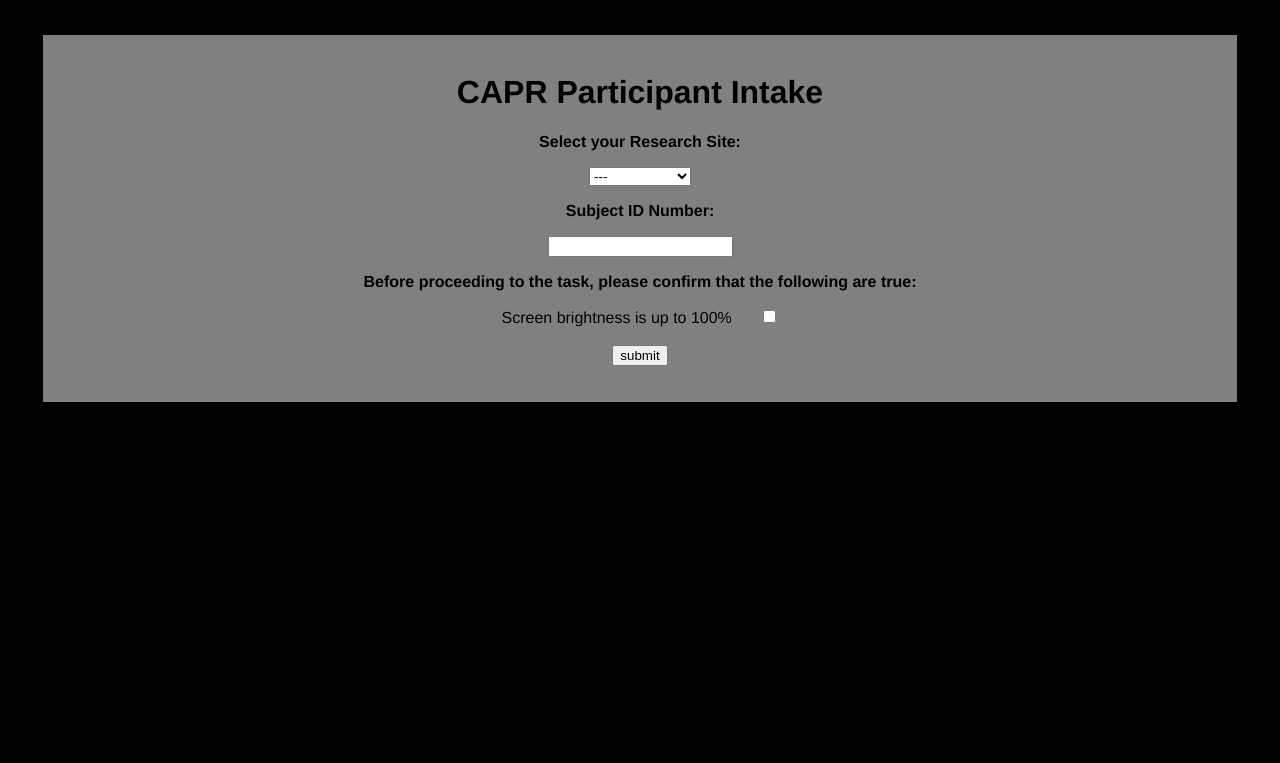
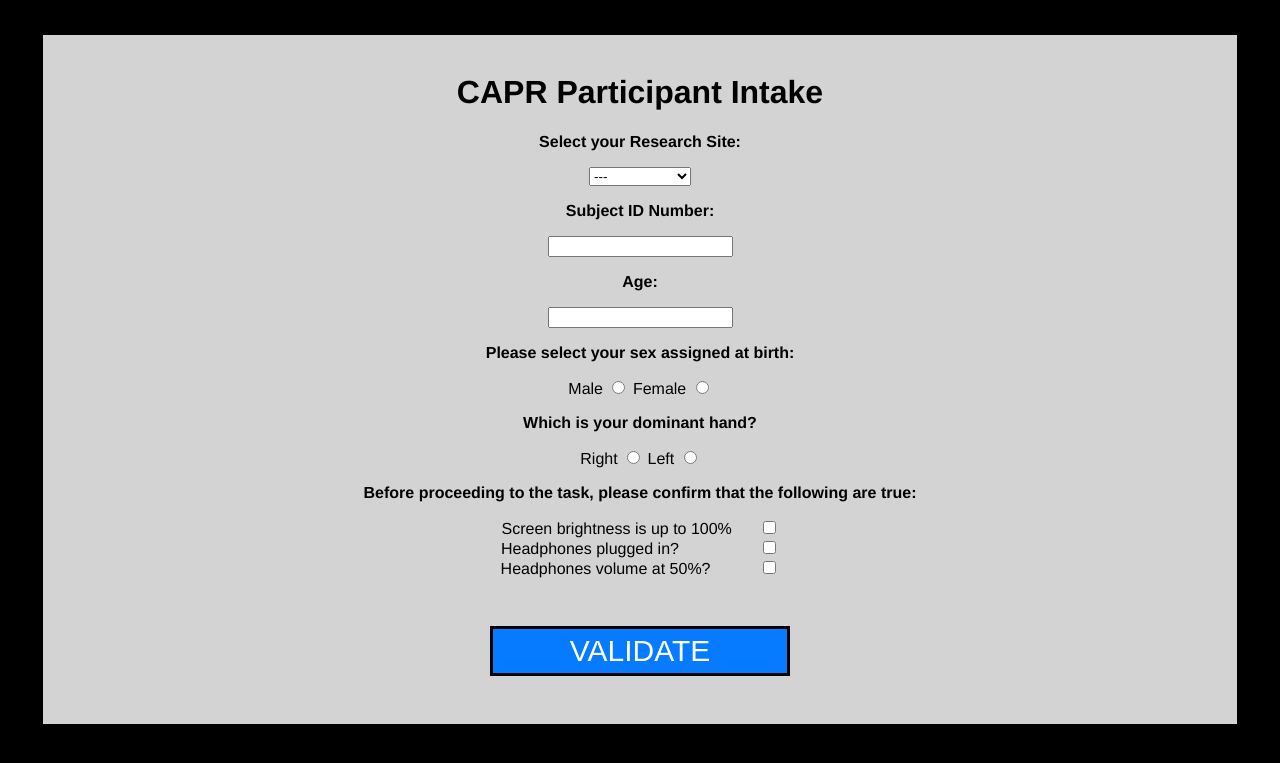
Before and after one commit to belieflab/hedonicReactivity, a PHP site: page / in a window 1280 px wide. Shown: the top 763 px of the page. Run offline with PHP 8.4, Linux system fonts and the light colour scheme; data that the repository does not hold is empty; some libraries are stand-ins or nearby versions.

Commit message:
updated nda defs

```diff
--- a/css/style.css
+++ b/css/style.css
@@ -116,3 +116,13 @@ body {
   margin-right: auto;
   /* width: 50%; */
 }
+
+#submitButton {
+  background-color: #077bff; /* blue */
+  border: black solid 3px;
+  color: white;
+  font-size: 30px;
+  height: 50px;
+  margin: 30px auto;
+  width: 300px;
+}
--- a/db/validate.js
+++ b/db/validate.js
@@ -1,10 +1,19 @@
-// function to store subject number on submit
-let workerID;
+/* pass workerId variable */
+let workerId;
 
-// let handedness;
-// let antihandedness;
-// let EasyKey_uCase;
-// let HardKey_uCase;
+let handedness;
+let antihandedness;
+
+let ageAtAssessment;
+
+let sexAtBirth;
+
+let today = new Date();
+let dd = String(today.getDate()).padStart(2, '0');
+let mm = String(today.getMonth() + 1).padStart(2, '0'); //January is 0!
+let yyyy = today.getFullYear();
+today = mm + '/' + dd + '/' + yyyy;
+
 
 function validateIntake() {
     let intake = document.getElementById("intake");
@@ -17,32 +26,55 @@ function validateIntake() {
     }
   }
 
+function sexFinder() {
+    // document.getElementById("sex").value = sex;
+    if (document.getElementById("male").checked === true) {
+        sexAtBirth = "M";
+    } else if (document.getElementById("female").checked === true) {
+        sexAtBirth = "F";
+    }
+}
+
+function ageFinder() {
+    // document.getElementById("sex").value = sex;
+    if (document.getElementById("age").value !== '') {
+        let currentAge = document.getElementById("age").value;
+        ageAtAssessment = parseInt(currentAge);
+    } else {
+        alert("please enter your current age");
+
+    }
+}
+
+
+
 function submitIntake() {
     let subjectID = document.getElementById("subjectid").value;
-    // let rightHandedness = document.getElementById("rightHanded").checked;
-    // let leftHandedness = document.getElementById("leftHanded").checked;
     let siteID = document.getElementById("siteid");
+    let rightHandedness = document.getElementById("rightHanded").checked;
+    let leftHandedness = document.getElementById("leftHanded").checked;
 
-    // if(rightHandedness == true) {
-    //     handedness = "right";
-    // } else if(leftHandedness == true) {
-    //     handedness = "left"
-    // }
-
+    if(rightHandedness === true) {
+        handedness = "right";
+        antihandedness = "left";
+    } else if(leftHandedness === true) {
+        handedness = "left";
+        antihandedness = "right";
+    }
     switch(siteID.options[siteID.selectedIndex].value){
-        case "Yale":
+        case "Maryland":
             siteNumber = "10";
             break;
-        case "Georgia":
+        case "Northwestern":
             siteNumber = "20";
             break;
-        case "Northwestern":
+        case "Temple":
             siteNumber = "30";
             break;
-        case "Temple":
+        case "Georgia":
             siteNumber = "40";
             break;
-        case "Maryland":
+        case "Yale":
             siteNumber = "50";
             break;
         case "Emory":
@@ -52,16 +84,11 @@ function submitIntake() {
             siteNumber = "00";
     }
 
-    // if(siteID.options[siteID.selectedIndex].value == "Yale") {
-    //     siteNumber = "10"
-    // }
-
     if(subjectID == "") {
         alert("Please enter a valid subjectid")
     } else {
         alert("your subjectid is " + siteNumber + subjectID);
-        workerID = parseInt(siteNumber + subjectID);
+        workerId = parseInt(siteNumber + subjectID);
         validateIntake();
-        // checkHandedness();
     }
 }
--- a/exp/fn.js
+++ b/exp/fn.js
@@ -10,6 +10,6 @@ function startExperiment(){
         timeline: timeline,
         show_progress_bar: true,
         preload_images: [positive_stimuli, negative_stimuli, neutral_stimuli, pleasantLikert, unpleasantLikert, arousalLikert, pleasantResponse, unpleasantResponse, arousalResponse],
-        on_finish: function(){ saveData("hedonic-reactivity_" + workerID, jsPsych.data.get().csv()); }
+        on_finish: function(){ saveData("hedonic-reactivity_" + workerId, jsPsych.data.get().csv()); }
     });
 }
--- a/include/intake.php
+++ b/include/intake.php
@@ -1,116 +1,113 @@
-<div class="screening" style="background-color:gray; text-align:center; margin:35px; vertical-align:middle">
+<div class="screening" style="background-color:lightgray; text-align:center; margin:35px; vertical-align:middle">
+<br>
+<h1 style="text-align:center;">CAPR Participant Intake</h1>
+<!-- <input type="text" id="result"> -->
   <div id="intake">
-  <br>
-  <h1 style="text-align:center;">CAPR Participant Intake</h1>
-
-
     <p><b>Select your Research Site:</b></p>
-
     <select name="facility" id="siteid">
         <option value="">---</option>
-        <option value="Yale">Yale</option>
-        <option value="Georgia">Georgia</option>
+        <option value="Maryland">Maryland</option>
         <option value="Northwestern">Northwestern</option>
         <option value="Temple">Temple</option>
-        <option value="Maryland">Maryland</option>
-        <option value="Maryland">Emory</option>
+        <option value="Georgia">Georgia</option>
+        <option value="Yale">Yale</option>
+        <option value="Emory">Emory</option>
     </select>
     <label for="facility"></label>
-
     <!-- <form name="myForm" action="/action_page.php" onsubmit="return validateForm()" method="post">
     Name: <input type="text" name="fname">
     <input type="submit" value="Submit">
     </form> -->
-
     <!-- <form action="/action_page.php" method="post">
         <input type="text" name="fname" required>
         <input type="submit" value="Submit">
     </form> -->
-
     <form action="<?php echo SIGNUP_VIEW ?>/post/intakeadd.php" method="post">
     <p><b>Subject ID Number:</b></p>
-    <input id="subjectid" type="number" required name="consent_id">
+    <input required id="subjectid" type="number" name="consent_id">
 </form>
     <!-- <button onclick="submitIntake()">submit subjectid</button> -->
-
     <!-- <p><b>Participant DOB</b></p>
     <p><b>Enter as MM/DD/YYYY</b></p>
     <p style="color:red">*must provide value</p>
     <input type="date">
     <form> -->
+    <!-- <input type="checkbox"><p>Left</p> -->
+  <form action="<?php echo SIGNUP_VIEW ?>/post/intakeadd.php" method="post">
+    <p><b>Age:</b></p>
+    <input required id="age" type="number" name="currentage">
+</form>
+<form>
+  <p><strong>Please select your sex assigned at birth:</strong></p>
+  <label for="male">Male</label>
+  <input type="radio" id="male" name="sex" value="male" onclick="sexFinder(this.value)">
+  <label for="female">Female</label>
+  <input type="radio" id="female" name="sex" value="female" onclick="sexFinder(this.value)">
+  </form>
+<form>
 
-  <!-- <form action="<?php echo SIGNUP_VIEW ?>/post/intakeadd.php" method="post">
+<form>
+    <!-- <label for="handedness"><b>Are you right or left handed?</b></label> -->
     <p><b>Which is your dominant hand?</b></p>
-        <input id="rightHanded" type="radio" value="right" name="handedness">
-        <label for="right">Right</label><br>
-        <input id="leftHanded" type="radio" value="left" name="handedness">
-        <label for="left">Left</label><br>
-  </form> -->
+        <label for="right">Right</label>
+        <input id="rightHanded" type="radio" value="rightHanded">
 
-    <!-- <input type="checkbox"><p>Left</p> -->
+        <label for="left">Left</label>
+        <input id="leftHanded" type="radio" value="leftHanded">
 
-  <form>
+        <!-- <span class="checkmark"></span> -->
+  </form>
     <p><b>Before proceeding to the task, please confirm that the following are true:</b></p>
     <label class="container">Screen brightness is up to 100% &nbsp&nbsp&nbsp&nbsp
     <input type="checkbox">
+    <br>
   </label>
 
-<!-- <label class="container">Headphones are plugged in
+  <label class="container">Headphones plugged in? &nbsp&nbsp&nbsp&nbsp&nbsp&nbsp&nbsp&nbsp&nbsp&nbsp&nbsp&nbsp&nbsp&nbsp&nbsp&nbsp
     <input type="checkbox">
-</label>
-<br> -->
-    <!-- <label class="container">Volume is up to 100% &nbsp&nbsp&nbsp&nbsp
+    <br>
+  </label>
+
+  <label class="container">Headphones volume at 50%? &nbsp&nbsp&nbsp&nbsp&nbsp&nbsp&nbsp&nbsp&nbsp
     <input type="checkbox">
-</label> -->
+    <br>
+  </label>
 </form>
-
 <br>
-<button class="loadMain" onclick="submitIntake();" type="button">submit</button>
-
+<button id="submitButton" class="loadMain" onclick="submitIntake(), ageFinder()" type="button">VALIDATE</button>
 </div>
-<div id="validation">
+<div id="validation" style="display: none">
     <br>
     <form>
-
-
 </form>
-
-
 </div>
-<button id="nextButton" style="display: none" onclick="startExperiment()">CONSENT/NEXT</button>
+<div>
+<button id="nextButton" style="display: none" onclick="startExperiment()">START</button>
+<!-- <p id="nextButton" style="display: none" >please make sure you are in a quiet place. When you are ready to begin, click 'START'</p> -->
 <br>
 </div>
-
 <script type="text/javascript" src="//code.jquery.com/jquery-git.js"></script>
-
 <script>$("button.loadMain").click(function(){
-
+      // $.getScript("exp/var.js"); // we are passing handedness into the exp
+      // setTimeout(1000);
     $.getScript("exp/main.js");
-
+    // $.getScript("exp/timeline.js");
     // $.load("include/consent.php");
   }); </script>
-
-
 <script>
-
 </script>
-
-
 <!-- <label class="container">One
   <input type="checkbox" checked="checked">
   <span class="checkmark"></span>
 </label>
-
 <label class="container">Two
   <input type="checkbox">
   <span class="checkmark"></span>
 </label>
-
 <label class="container">Three
   <input type="checkbox">
   <span class="checkmark"></span>
 </label>
-
 <label class="container">Four
   <input type="checkbox">
   <span class="checkmark"></span>
--- a/nda/data-definition.csv
+++ b/nda/data-definition.csv
@@ -1,8 +1,8 @@
 ElementName,DataType,Size,Required,ElementDescription,ValueRange,Notes,Aliases
 subjectkey,GUID,,Required,The NDAR Global Unique Identifier (GUID) for research subject,NDAR*,,
 src_subject_id,String,20,Required,Subject ID how it's defined in lab/project,,,
-sessiondate,Date,,Required,Date on which the interview/genetic test/sampling/imaging/biospecimen was completed. MM/DD/YYYY,,Required field,
-age,Integer,,Required,Age in months at the time of the interview/test/sampling/imaging.,0 :: 1260,"Age is rounded to chronological month. If the research participant is 15-days-old at time of interview, the appropriate value would be 0 months. If the participant is 16-days-old, the value would be 1 month.",
+interview_date,Date,,Required,Date on which the interview/genetic test/sampling/imaging/biospecimen was completed. MM/DD/YYYY,,Required field,
+interview_age,Integer,,Required,Age in months at the time of the interview/test/sampling/imaging.,0 :: 1260,"Age is rounded to chronological month. If the research participant is 15-days-old at time of interview, the appropriate value would be 0 months. If the participant is 16-days-old, the value would be 1 month.",
 sex,String,20,Required,Sex of the subject,M;F; O; NR,M = Male; F = Female; O=Other; NR = Not reported,gender
 rt,float,,Recommended,Reaction Time,,,
 key_press,integer,,Recommended,Keycode value of the key pressed,,,
```
Also changed, not shown: data/hedonic-reactivity_98366344.csv (added, +34 -0 lines), exp/main.js (+18 -0 lines), nda/._data-definition.csv (added), nda/._submission-template.csv (added).
